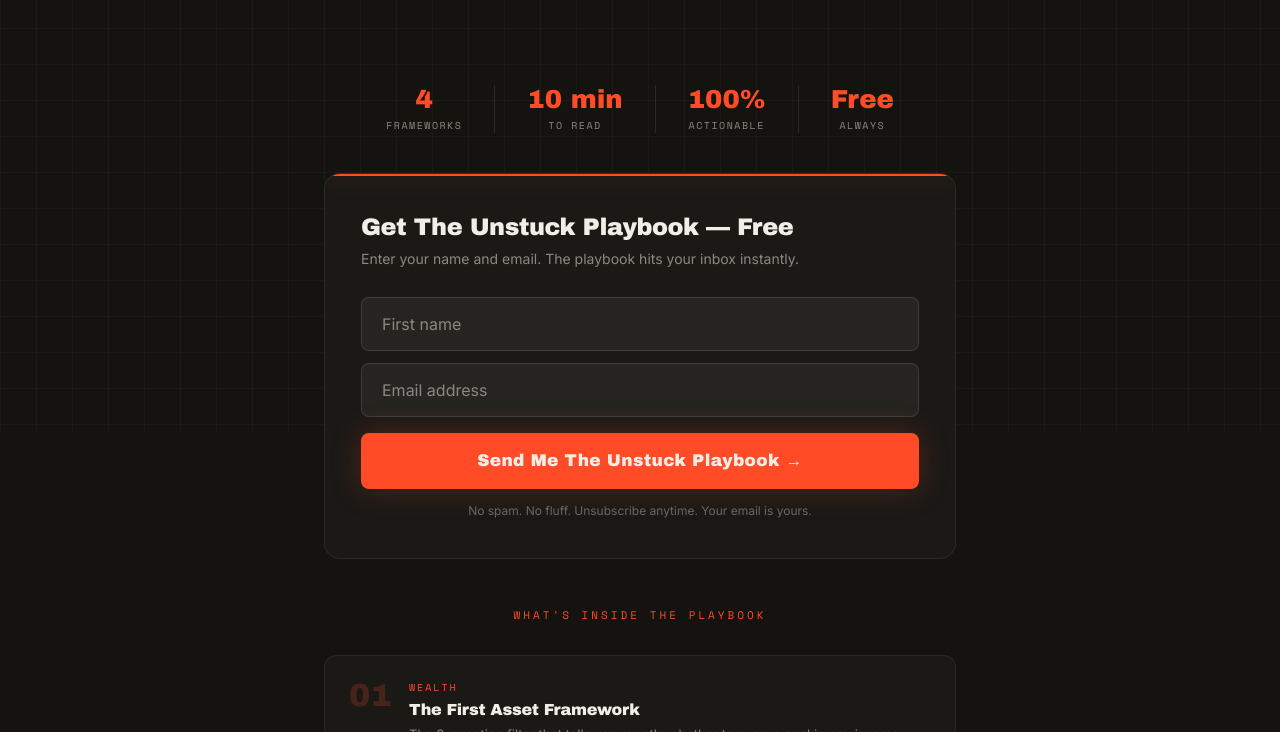
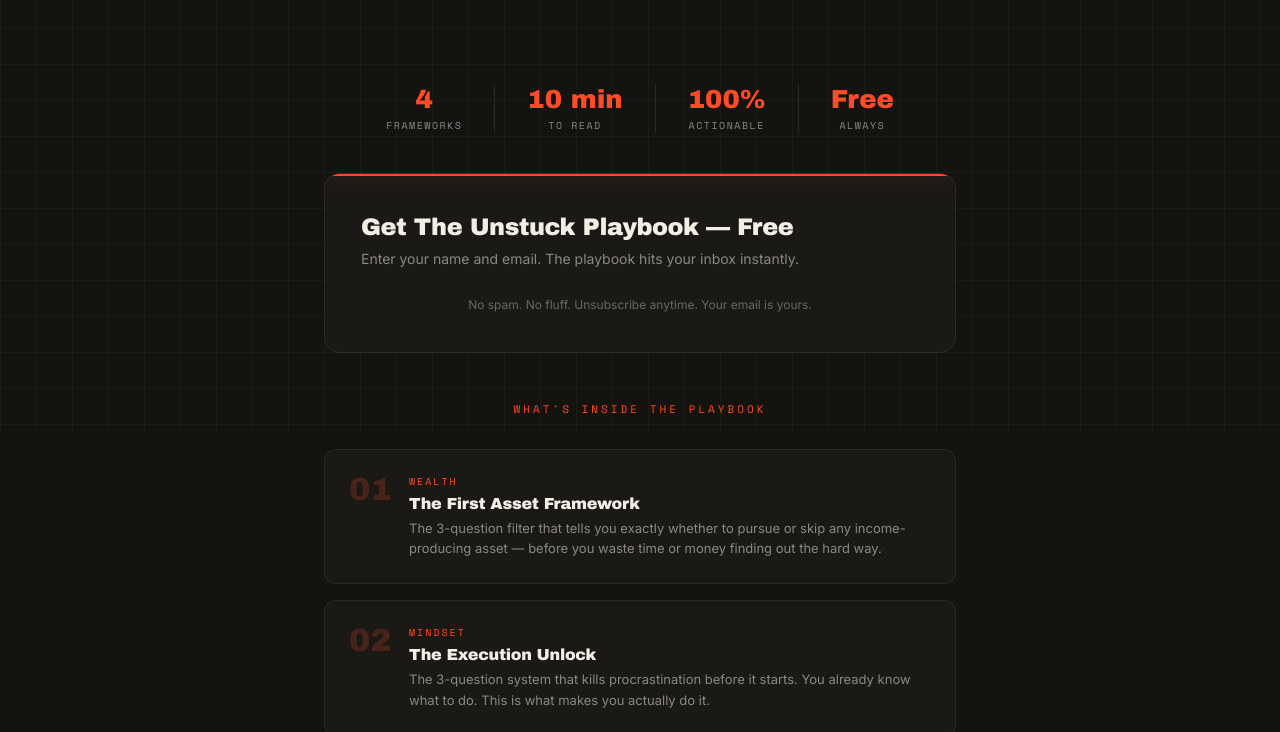
Before and after one commit to ExecuteandWin/executeandwin, a plain HTML site: page index.html in a window 1280 px wide. Shown: the part 368-1100 px from the top of the page. Drawn offline with nearby package versions, Linux system fonts and the light colour scheme.

Commit message:
Add files via upload

```diff
--- a/index.html
+++ b/index.html
@@ -475,17 +475,8 @@
     <div class="form-headline">Get The Unstuck Playbook — Free</div>
     <div class="form-sub">Enter your name and email. The playbook hits your inbox instantly.</div>
 
-    <!--
-      REPLACE EVERYTHING BELOW WITH YOUR KIT EMBED CODE
-      Kit will give you a form embed snippet — paste it here
-      and delete the placeholder form below
-    -->
     <div class="kit-embed">
-      <div class="form-group">
-        <input type="text" placeholder="First name" />
-        <input type="email" placeholder="Email address" />
-      </div>
-      <button class="btn-primary">Send Me The Unstuck Playbook →</button>
+      <script async data-uid="4779cf57db" src="https://execute-and-win.kit.com/4779cf57db/index.js"></script>
     </div>
 
     <p class="privacy-note">No spam. No fluff. Unsubscribe anytime. Your email is yours.</p>
```
